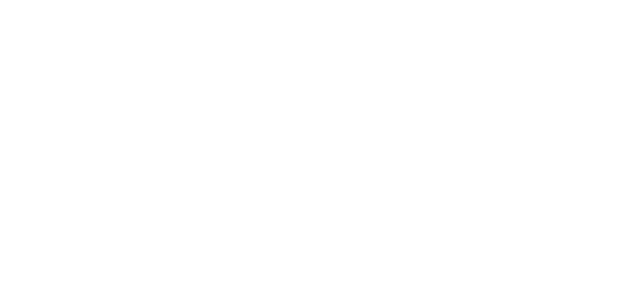
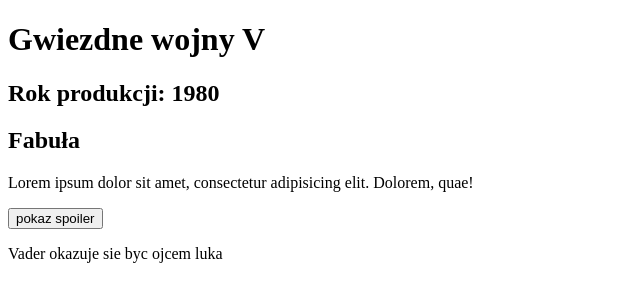
Before and after one commit to thempower/understand_react, a React (Vite) app: page / in a window 1280 px wide. Shown: the top 302 px of the page, without its empty margins (0-640 px from the left). Built offline with nearby package versions, Linux system fonts and the light colour scheme.

Commit message:
finished events

```diff
--- a/src/App.jsx
+++ b/src/App.jsx
@@ -1,7 +1,21 @@
+function App() {
+  function handleClick(){
+   { alert("klik!!") }
+  }
+  return (
+    <>
+      <h1>Gwiezdne wojny V</h1>
+      <h2>Rok produkcji: 1980</h2>
+       <h2>Fabuła</h2>
+      <p>Lorem ipsum dolor sit amet, consectetur adipisicing elit. Dolorem, quae!</p>
+      <button
+        onClick={(handleClick)}>
+       pokaz spoiler</button>
+      <p>Vader okazuje sie byc ojcem luka</p>
 
-function App() {
-
-
+    </>
+  )
 }
 
 export default App;
+//done//
```
